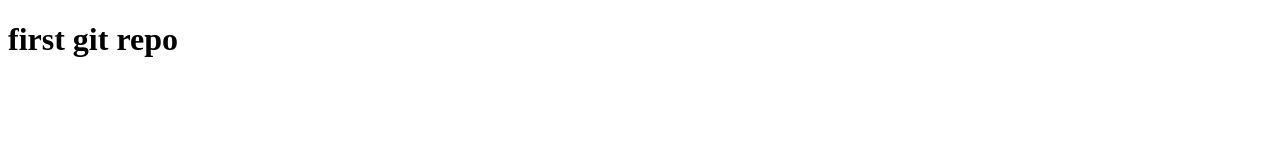
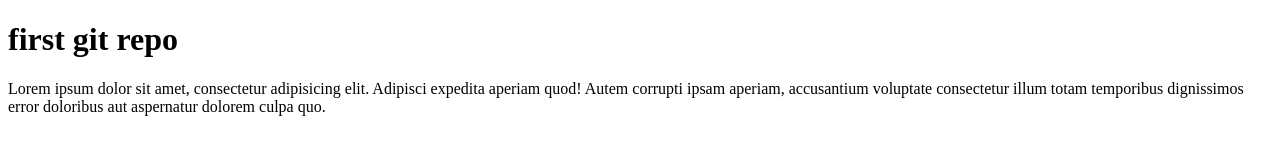
Before and after one commit to MahakRajwani112004/temporary, a plain HTML site: page index.html in a window 1280 px wide. Drawn offline with Linux system fonts and the light colour scheme.

Commit message:
commit 2

```diff
--- a/index.html
+++ b/index.html
@@ -8,5 +8,11 @@
   </head>
   <body>
     <h1>first git repo</h1>
+    <p>
+      Lorem ipsum dolor sit amet, consectetur adipisicing elit. Adipisci
+      expedita aperiam quod! Autem corrupti ipsam aperiam, accusantium voluptate
+      consectetur illum totam temporibus dignissimos error doloribus aut
+      aspernatur dolorem culpa quo.
+    </p>
   </body>
 </html>
```
Also changed, not shown: 1 other file.
